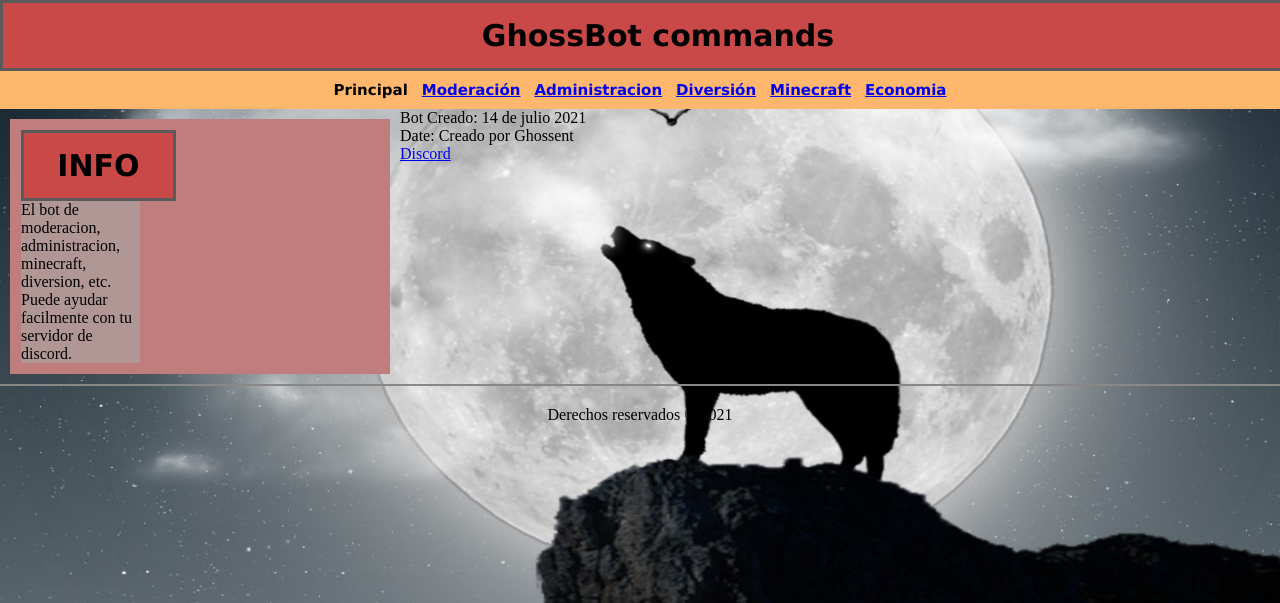
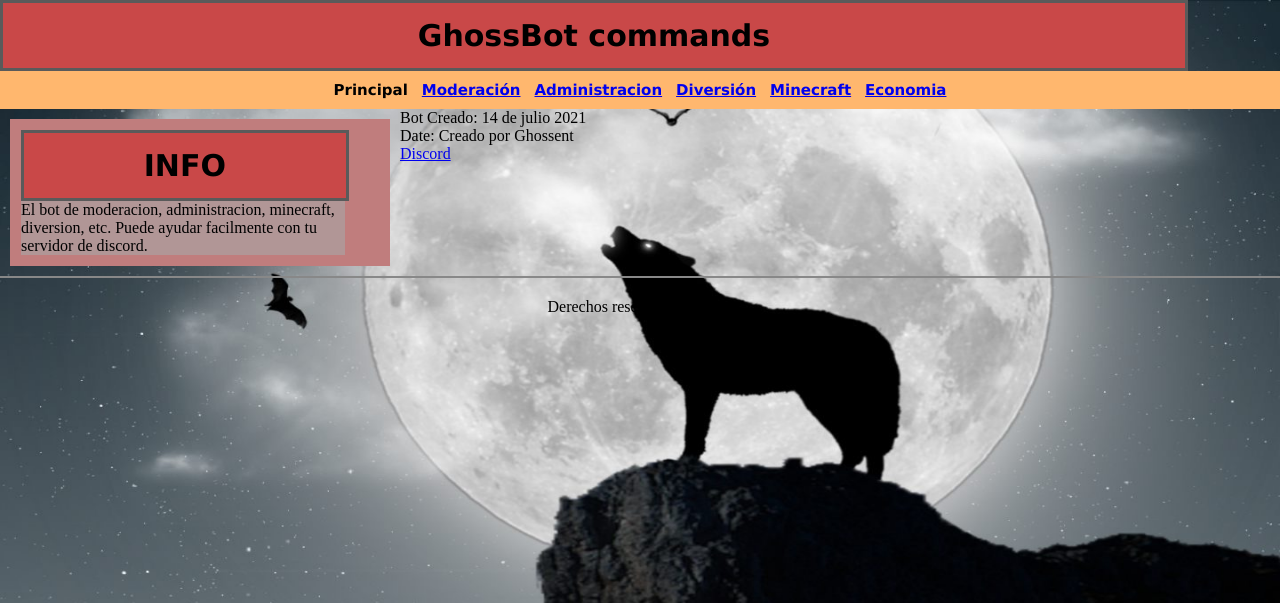
Before and after one commit to ghossbot/ghossbot.github.io, a PHP site: page / in a window 1280 px wide. Shown: the top 603 px of the page. Run offline with PHP 8.4, Linux system fonts and the light colour scheme.

Commit message:
Update style.css

```diff
--- a/styles/style.css
+++ b/styles/style.css
@@ -7,7 +7,7 @@ h1 {
     text-align: center;
 }
 header {
-    width: 100%;
+    width: 90%;
     background: #C94848;
     border: 3px solid #5A5A5A;
     padding: 15px;
@@ -32,7 +32,7 @@ section {
 }
 article {
     float: left;
-    width: 33%;
+    width: 90%;
     margin: 1px;
     background: rgb(177, 150, 150)
 }
```
